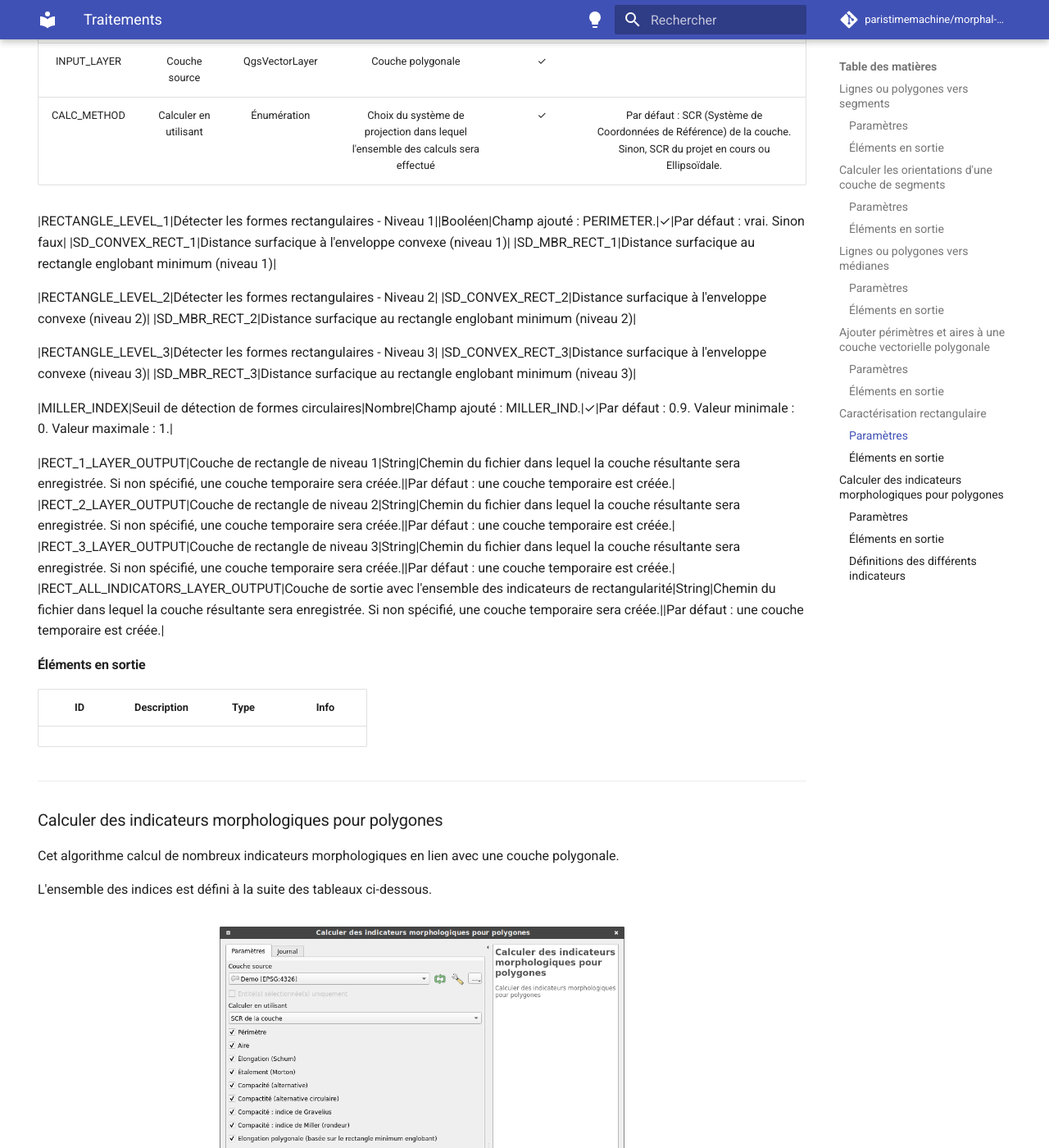
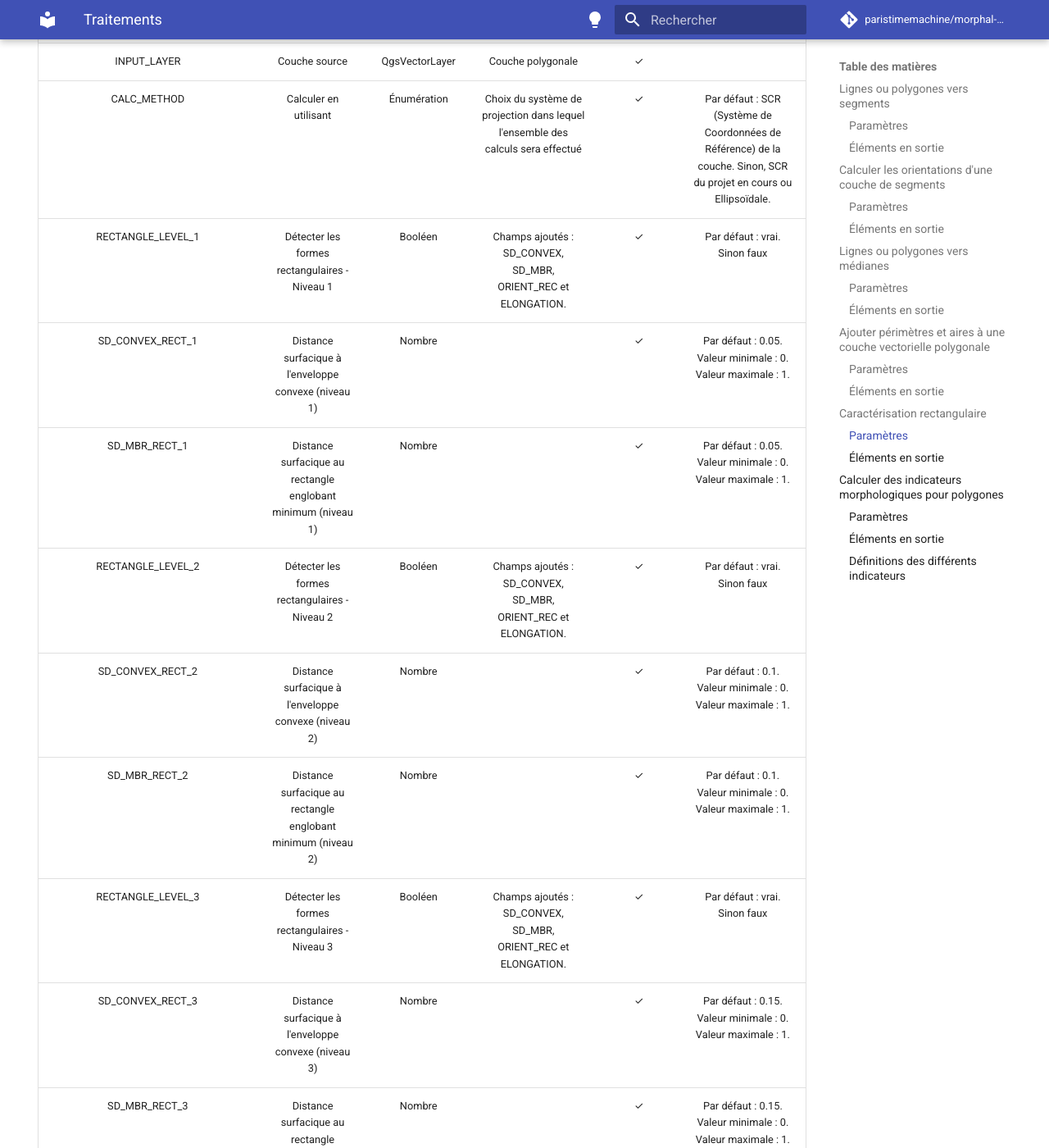
Before and after one commit to paristimemachine/morphal-documentation, an MkDocs documentation site: the page built from docs/traitements.md, in a window 1280 px wide and 1400 px high, scrolled down 8362 px. Shown: the whole window at 82% size. Built offline with MkDocs 1.6.1 and Material for MkDocs 9.7.7, drawn with Linux system fonts in a browser that asks for light colours; comment, search, counter and statistics services are not loaded; some of the changed text lies outside the part shown.

Commit message:
Update documentation

```diff
--- a/docs/traitements.md
+++ b/docs/traitements.md
@@ -157,22 +157,16 @@ $$ I_{Miller} = \frac{4\pi \times Surface}{Périmètre^2} $$
 |:-:|:-:|:-:|:-:|:-:|:-:|
 |INPUT_LAYER|Couche source|QgsVectorLayer|Couche polygonale|✓||
 |CALC_METHOD|Calculer en utilisant|Énumération|Choix du système de projection dans lequel l'ensemble des calculs sera effectué|✓|Par défaut : SCR (Système de Coordonnées de Référence) de la couche. Sinon, SCR du projet en cours ou Ellipsoïdale.|
-
-
-|RECTANGLE_LEVEL_1|Détecter les formes rectangulaires - Niveau 1||Booléen|Champ ajouté : PERIMETER.|✓|Par défaut : vrai. Sinon faux|
-|SD_CONVEX_RECT_1|Distance surfacique à l'enveloppe convexe (niveau 1)|
-|SD_MBR_RECT_1|Distance surfacique au rectangle englobant minimum (niveau 1)|
-
-|RECTANGLE_LEVEL_2|Détecter les formes rectangulaires - Niveau 2|
-|SD_CONVEX_RECT_2|Distance surfacique à l'enveloppe convexe (niveau 2)|
-|SD_MBR_RECT_2|Distance surfacique au rectangle englobant minimum (niveau 2)|
-
-|RECTANGLE_LEVEL_3|Détecter les formes rectangulaires - Niveau 3|
-|SD_CONVEX_RECT_3|Distance surfacique à l'enveloppe convexe (niveau 3)|
-|SD_MBR_RECT_3|Distance surfacique au rectangle englobant minimum (niveau 3)|
-
+|RECTANGLE_LEVEL_1|Détecter les formes rectangulaires - Niveau 1|Booléen|Champs ajoutés : SD_CONVEX, SD_MBR, ORIENT_REC et ELONGATION.|✓|Par défaut : vrai. Sinon faux|
+|SD_CONVEX_RECT_1|Distance surfacique à l'enveloppe convexe (niveau 1)|Nombre||✓|Par défaut : 0.05. Valeur minimale : 0. Valeur maximale : 1.|
+|SD_MBR_RECT_1|Distance surfacique au rectangle englobant minimum (niveau 1)|Nombre||✓|Par défaut : 0.05. Valeur minimale : 0. Valeur maximale : 1.|
+|RECTANGLE_LEVEL_2|Détecter les formes rectangulaires - Niveau 2|Booléen|Champs ajoutés : SD_CONVEX, SD_MBR, ORIENT_REC et ELONGATION.|✓|Par défaut : vrai. Sinon faux|
+|SD_CONVEX_RECT_2|Distance surfacique à l'enveloppe convexe (niveau 2)|Nombre||✓|Par défaut : 0.1. Valeur minimale : 0. Valeur maximale : 1.|
+|SD_MBR_RECT_2|Distance surfacique au rectangle englobant minimum (niveau 2)|Nombre||✓|Par défaut : 0.1. Valeur minimale : 0. Valeur maximale : 1.|
+|RECTANGLE_LEVEL_3|Détecter les formes rectangulaires - Niveau 3|Booléen|Champs ajoutés : SD_CONVEX, SD_MBR, ORIENT_REC et ELONGATION.|✓|Par défaut : vrai. Sinon faux|
+|SD_CONVEX_RECT_3|Distance surfacique à l'enveloppe convexe (niveau 3)|Nombre||✓|Par défaut : 0.15. Valeur minimale : 0. Valeur maximale : 1.|
+|SD_MBR_RECT_3|Distance surfacique au rectangle englobant minimum (niveau 3)|Nombre||✓|Par défaut : 0.15. Valeur minimale : 0. Valeur maximale : 1.|
 |MILLER_INDEX|Seuil de détection de formes circulaires|Nombre|Champ ajouté : MILLER_IND.|✓|Par défaut : 0.9. Valeur minimale : 0. Valeur maximale : 1.|
-
 |RECT_1_LAYER_OUTPUT|Couche de rectangle de niveau 1|String|Chemin du fichier dans lequel la couche résultante sera enregistrée. Si non spécifié, une couche temporaire sera créée.||Par défaut : une couche temporaire est créée.|
 |RECT_2_LAYER_OUTPUT|Couche de rectangle de niveau 2|String|Chemin du fichier dans lequel la couche résultante sera enregistrée. Si non spécifié, une couche temporaire sera créée.||Par défaut : une couche temporaire est créée.|
 |RECT_3_LAYER_OUTPUT|Couche de rectangle de niveau 3|String|Chemin du fichier dans lequel la couche résultante sera enregistrée. Si non spécifié, une couche temporaire sera créée.||Par défaut : une couche temporaire est créée.|
```
Also changed, not shown: other parts of docs/traitements.md (+1 -1 lines).
